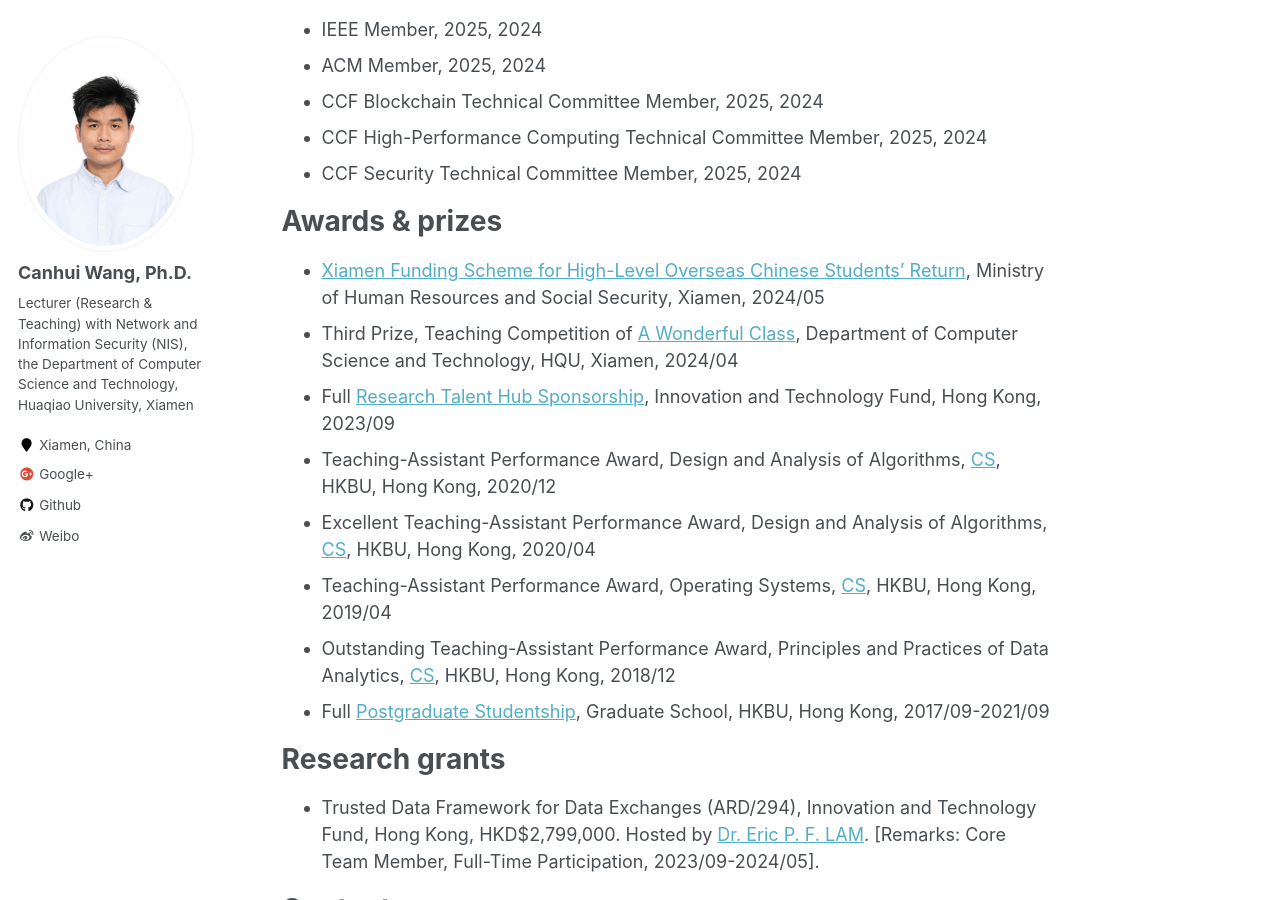
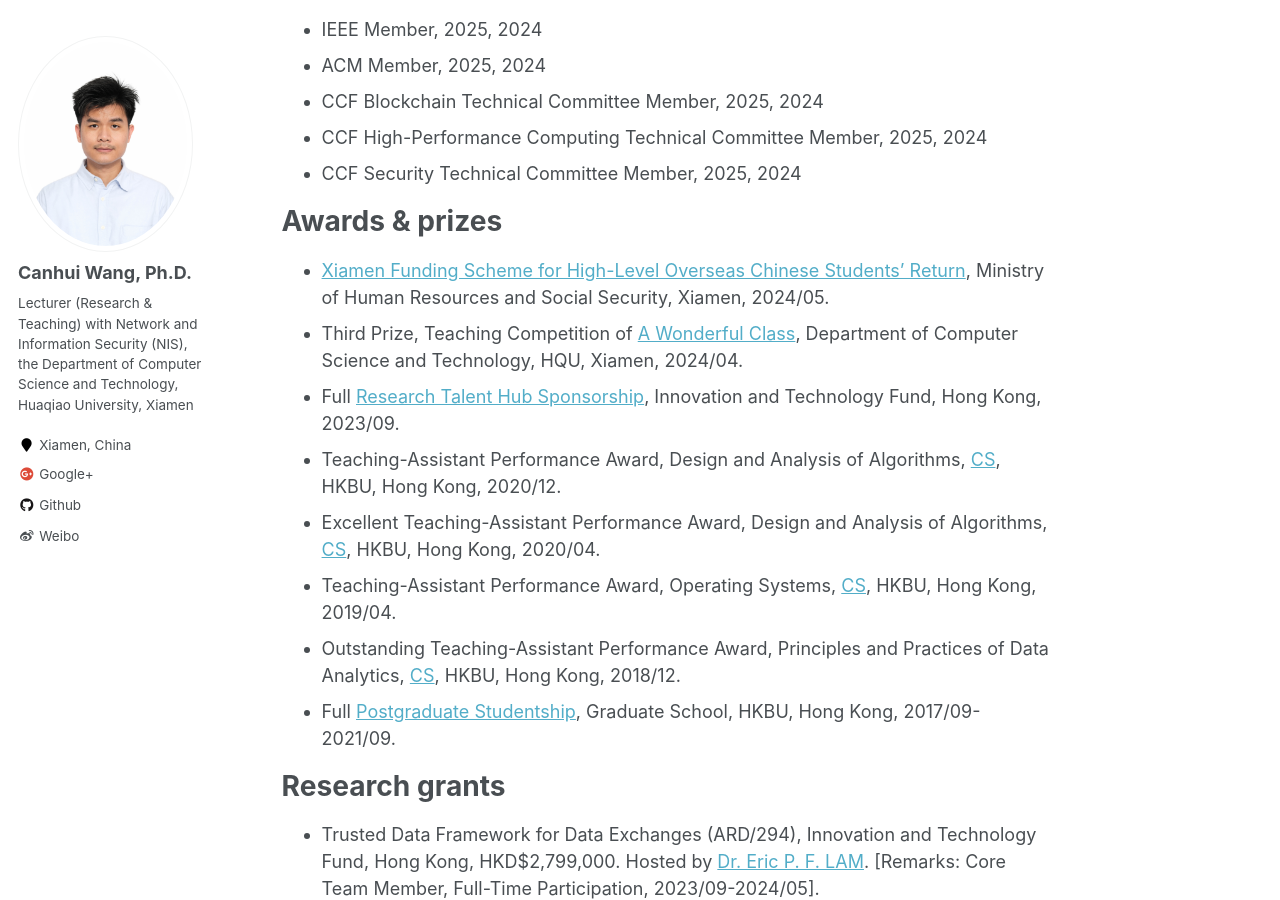
Before and after one commit to Canhui/canhui.github.io, a Jekyll site: the page built from _pages/about.md, in a window 1280 px wide and 900 px high, scrolled down 2151 px. Built offline with Jekyll 4.4.1, drawn with Linux system fonts in a browser that asks for light colours.

```diff
--- a/_pages/about.md
+++ b/_pages/about.md
@@ -63,14 +63,14 @@ Professional service
 
 Awards & prizes
 ======
-* [Xiamen Funding Scheme for High-Level Overseas Chinese Students' Return](http://hrss.xm.gov.cn), Ministry of Human Resources and Social Security, Xiamen, 2024/05
-* Third Prize, Teaching Competition of [A Wonderful Class](https://jsfz.hqu.edu.cn/info/1035/5114.htm), Department of Computer Science and Technology, HQU, Xiamen, 2024/04
-* Full [Research Talent Hub Sponsorship](https://www.itf.gov.hk/en/home/index.html), Innovation and Technology Fund, Hong Kong, 2023/09
-* Teaching-Assistant Performance Award, Design and Analysis of Algorithms, [CS](https://www.comp.hkbu.edu.hk/v1/), HKBU, Hong Kong, 2020/12
-* Excellent Teaching-Assistant Performance Award, Design and Analysis of Algorithms, [CS](https://www.comp.hkbu.edu.hk/v1/), HKBU, Hong Kong, 2020/04
-* Teaching-Assistant Performance Award, Operating Systems, [CS](https://www.comp.hkbu.edu.hk/v1/), HKBU, Hong Kong, 2019/04
-* Outstanding Teaching-Assistant Performance Award, Principles and Practices of Data Analytics, [CS](https://www.comp.hkbu.edu.hk/v1/), HKBU, Hong Kong, 2018/12
-* Full [Postgraduate Studentship](https://gs.hkbu.edu.hk/), Graduate School, HKBU, Hong Kong, 2017/09-2021/09
+* [Xiamen Funding Scheme for High-Level Overseas Chinese Students' Return](http://hrss.xm.gov.cn), Ministry of Human Resources and Social Security, Xiamen, 2024/05.
+* Third Prize, Teaching Competition of [A Wonderful Class](https://jsfz.hqu.edu.cn/info/1035/5114.htm), Department of Computer Science and Technology, HQU, Xiamen, 2024/04.
+* Full [Research Talent Hub Sponsorship](https://www.itf.gov.hk/en/home/index.html), Innovation and Technology Fund, Hong Kong, 2023/09.
+* Teaching-Assistant Performance Award, Design and Analysis of Algorithms, [CS](https://www.comp.hkbu.edu.hk/v1/), HKBU, Hong Kong, 2020/12.
+* Excellent Teaching-Assistant Performance Award, Design and Analysis of Algorithms, [CS](https://www.comp.hkbu.edu.hk/v1/), HKBU, Hong Kong, 2020/04.
+* Teaching-Assistant Performance Award, Operating Systems, [CS](https://www.comp.hkbu.edu.hk/v1/), HKBU, Hong Kong, 2019/04.
+* Outstanding Teaching-Assistant Performance Award, Principles and Practices of Data Analytics, [CS](https://www.comp.hkbu.edu.hk/v1/), HKBU, Hong Kong, 2018/12.
+* Full [Postgraduate Studentship](https://gs.hkbu.edu.hk/), Graduate School, HKBU, Hong Kong, 2017/09-2021/09.
 
 Research grants
 ======
```
